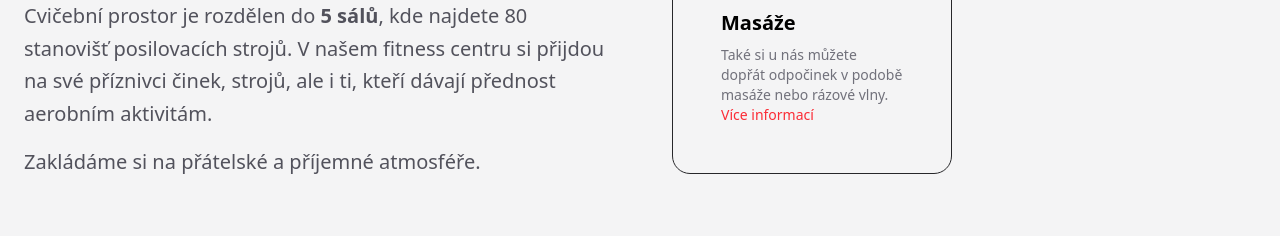
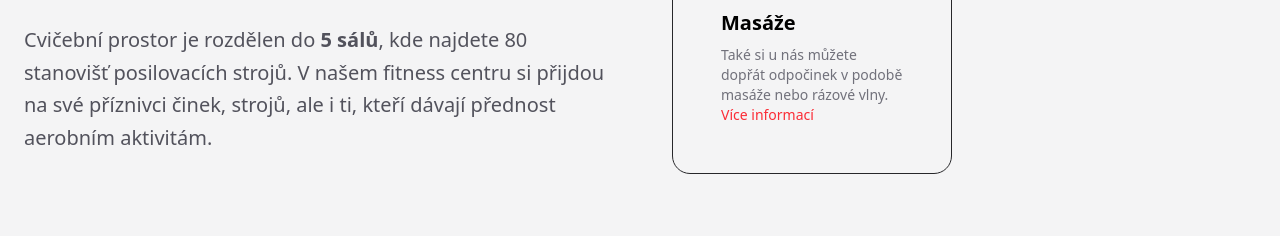
Before and after one commit to Jir1mac/Bulldoggym, a Next.js app: page / in a window 1280 px wide. Shown: the part 2871-3107 px from the top of the page. Built offline with nearby package versions, Linux system fonts and the light colour scheme; no server answers; the database is empty.

Commit message:
proste commit

```diff
--- a/components/About.tsx
+++ b/components/About.tsx
@@ -22,9 +22,6 @@ export default function About() {
                             <p>
                                 Cvičební prostor je rozdělen do <strong>5 sálů</strong>, kde najdete 80 stanovišť posilovacích strojů.
                                 V našem fitness centru si přijdou na své příznivci činek, strojů, ale i ti, kteří dávají přednost aerobním aktivitám.
-                            </p>
-                            <p>
-                                Zakládáme si na přátelské a příjemné atmosféře.
                             </p>
                         </div>
                     </div>
```
